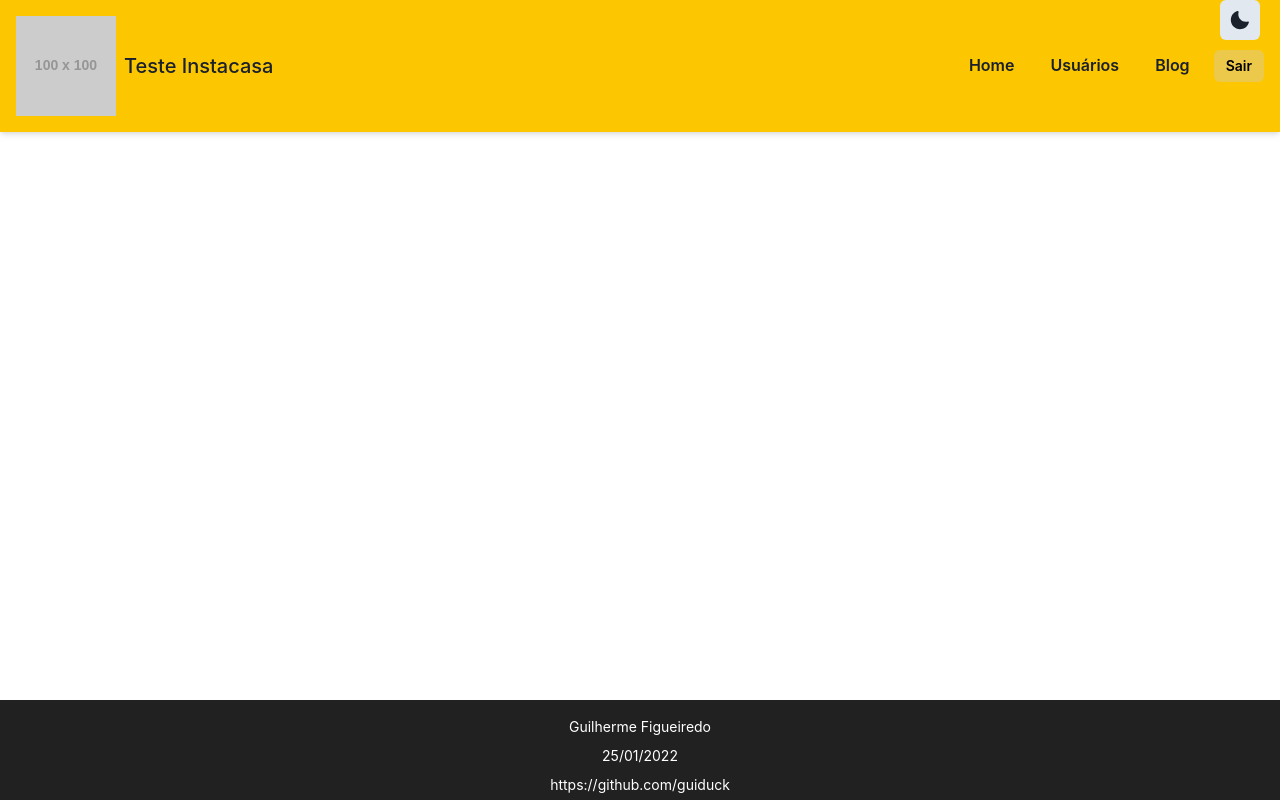
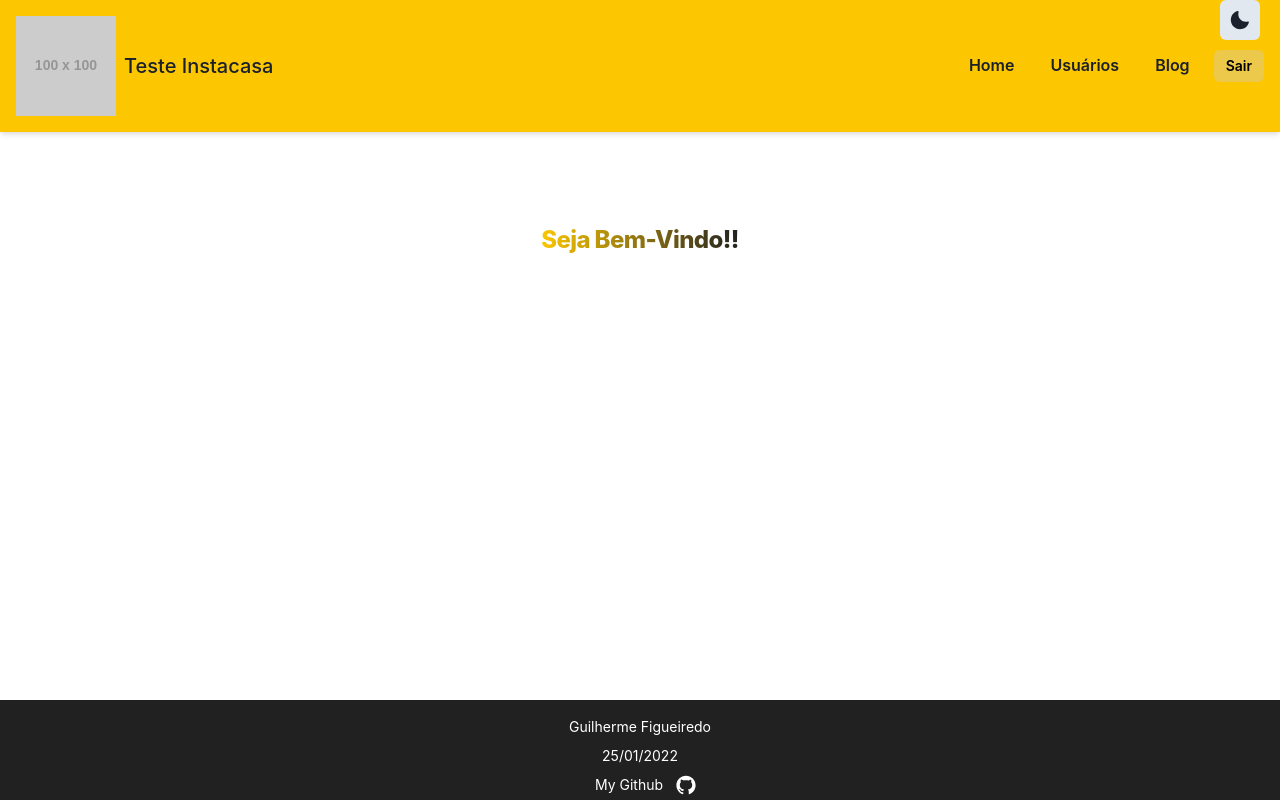
Before and after one commit to guiduck/instacasa-challenge, a Next.js app in the folder web/: page / in a window 1280 px wide. Built offline with nearby package versions, Linux system fonts and the light colour scheme.

Commit message:
link and hero components

```diff
--- a/web/pages/index.tsx
+++ b/web/pages/index.tsx
@@ -1,5 +1,6 @@
 import Head from 'next/head';
 import React from 'react';
+import Hero from '../src/components/Hero';
 
 const Home: React.FC = () => {
   return (
@@ -7,6 +8,8 @@ const Home: React.FC = () => {
       <Head>
         <title>Home</title>
       </Head>
+
+      <Hero />
     </div>
   )
 }
--- a/web/src/components/Footer/index.tsx
+++ b/web/src/components/Footer/index.tsx
@@ -1,5 +1,12 @@
-import { chakra, Flex, Link, Text, useColorModeValue, VStack } from '@chakra-ui/react';
+import {
+  chakra,
+  Flex,
+  useColorModeValue,
+  VStack
+} from '@chakra-ui/react';
 import React from 'react';
+import { AiFillGithub } from 'react-icons/ai';
+import LinkCustom from '../LinkCustom';
 
 const Footer: React.FC = () => {
 
@@ -28,9 +35,12 @@ const Footer: React.FC = () => {
               25/01/2022
             </chakra.p>
             <chakra.p fontSize='sm' color='#FFF'>
-              <Link href='https://github.com/guiduck'>
+              {/* <Link href='https://github.com/guiduck'>
                 <chakra.a target='_blank'>https://github.com/guiduck</chakra.a>
-              </Link>
+              </Link> */}
+              <LinkCustom url='https://github.com/guiduck' icon={AiFillGithub}>
+                My Github
+              </LinkCustom>
             </chakra.p>
           </VStack>
         </Flex>
--- /dev/null
+++ b/web/src/components/Hero/index.tsx
@@ -0,0 +1,44 @@
+import { Box, chakra, Text, useColorModeValue } from '@chakra-ui/react';
+import React from 'react';
+
+const Hero: React.FC = () => {
+  return (
+    <Box px={8} py={24} mx="auto">
+      <Box
+        w={{ base: "full", md: 11 / 12, xl: 9 / 12 }}
+        mx="auto"
+        textAlign={{ base: "left", md: "center" }}
+      >
+        <chakra.h1
+          mb={6}
+          fontSize={{ base: "24px", md: "24px" }}
+          fontWeight="bold"
+          lineHeight="none"
+          letterSpacing={{ base: "normal", md: "tight" }}
+          color={useColorModeValue("gray.900",'gray.100')}
+        >
+          <Text
+            display={{ base: "block", lg: "inline" }}
+            w="full"
+            bgClip="text"
+            bgGradient="linear(to-r, #FCC700, #212121)"
+            fontWeight="extrabold"
+          >
+           Seja Bem-Vindo!!
+          </Text>
+        </chakra.h1>
+        {/* <chakra.p
+          px={{ base: 0, lg: 24 }}
+          mb={6}
+          fontSize={{ base: "lg", md: "xl" }}
+          color={useColorModeValue("gray.600",'gray.300')}
+        >
+          uma startup inovadora que possui aspectos que colaboram com o mercado Imobiliário nacional,
+          criada com o objetivo de ajudar as pessoas a visualizarem a casa dos sonhos no momento da compra de seu lote.
+        </chakra.p> */}
+      </Box>
+    </Box>
+  )
+}
+
+export default Hero;
--- /dev/null
+++ b/web/src/components/LinkCustom/index.tsx
@@ -0,0 +1,33 @@
+import React, { ReactNode } from 'react';
+import Link from 'next/link'
+import { Box, Flex } from '@chakra-ui/react';
+
+interface IconTypeProps {
+  color: string;
+  fontSize: number
+}
+
+type IconType = (props: IconTypeProps) => JSX.Element;
+
+type Props = {
+  children: ReactNode,
+  url: string
+  icon?: IconType
+}
+
+const LinkCustom: React.FC<Props> = ({ children, url, icon }) => {
+  return (
+    <Link href={url}>
+      <a target='_blank' >
+        <Flex justifyContent='space-around'>
+          <Box px={3}>
+            {children}
+          </Box>
+          {React.createElement(icon, {color: 'white', fontSize: 22})}
+        </Flex>
+      </a>
+    </Link>
+  )
+}
+
+export default LinkCustom;
--- a/web/src/components/Menu/index.tsx
+++ b/web/src/components/Menu/index.tsx
@@ -33,6 +33,7 @@ const Menu: React.FC = () => {
               Teste Instacasa
             </chakra.h1>
           </Flex>
+
           <HStack display="flex" alignItems="center" spacing={1}>
             <HStack
               spacing={1}
```
